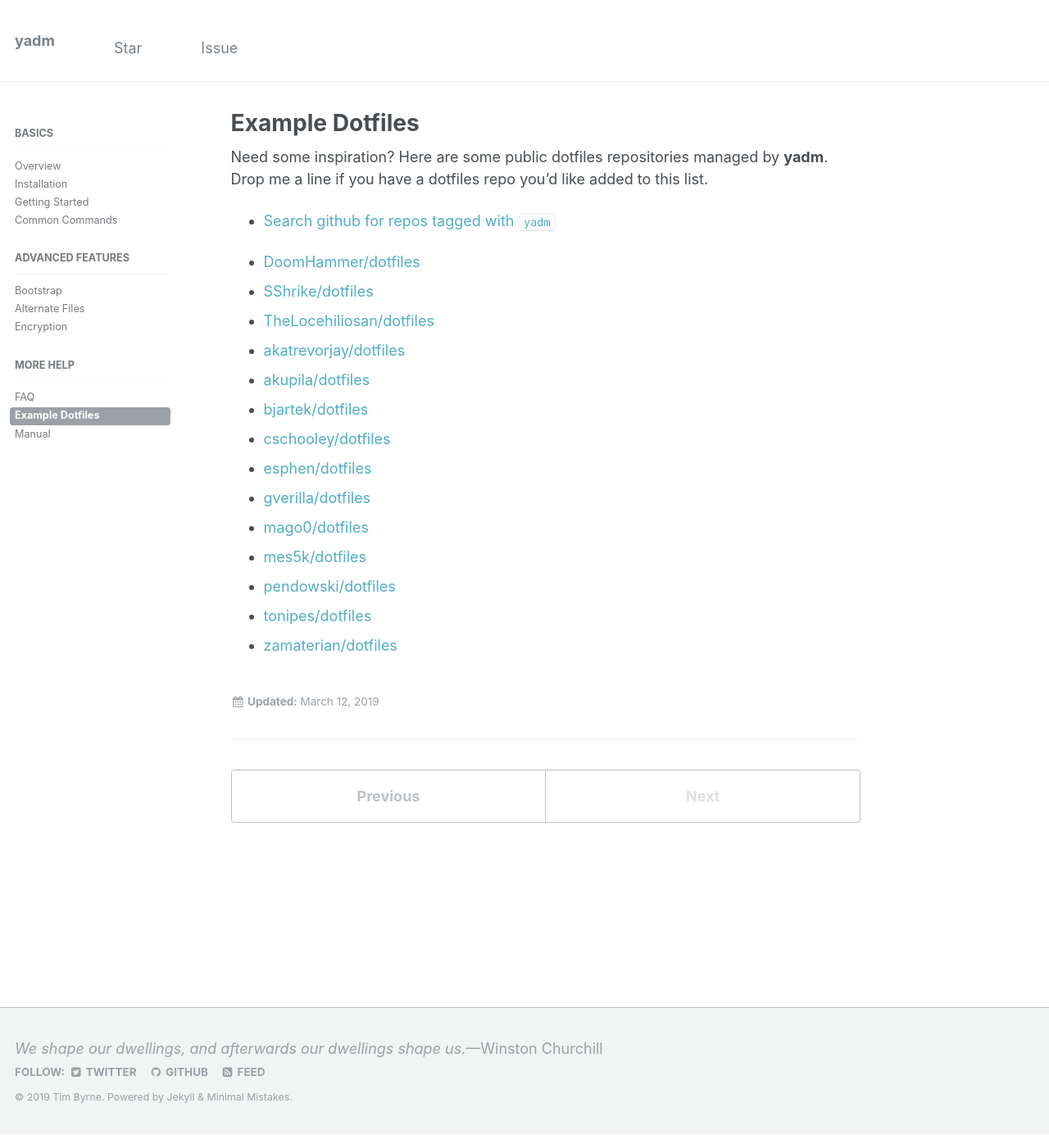
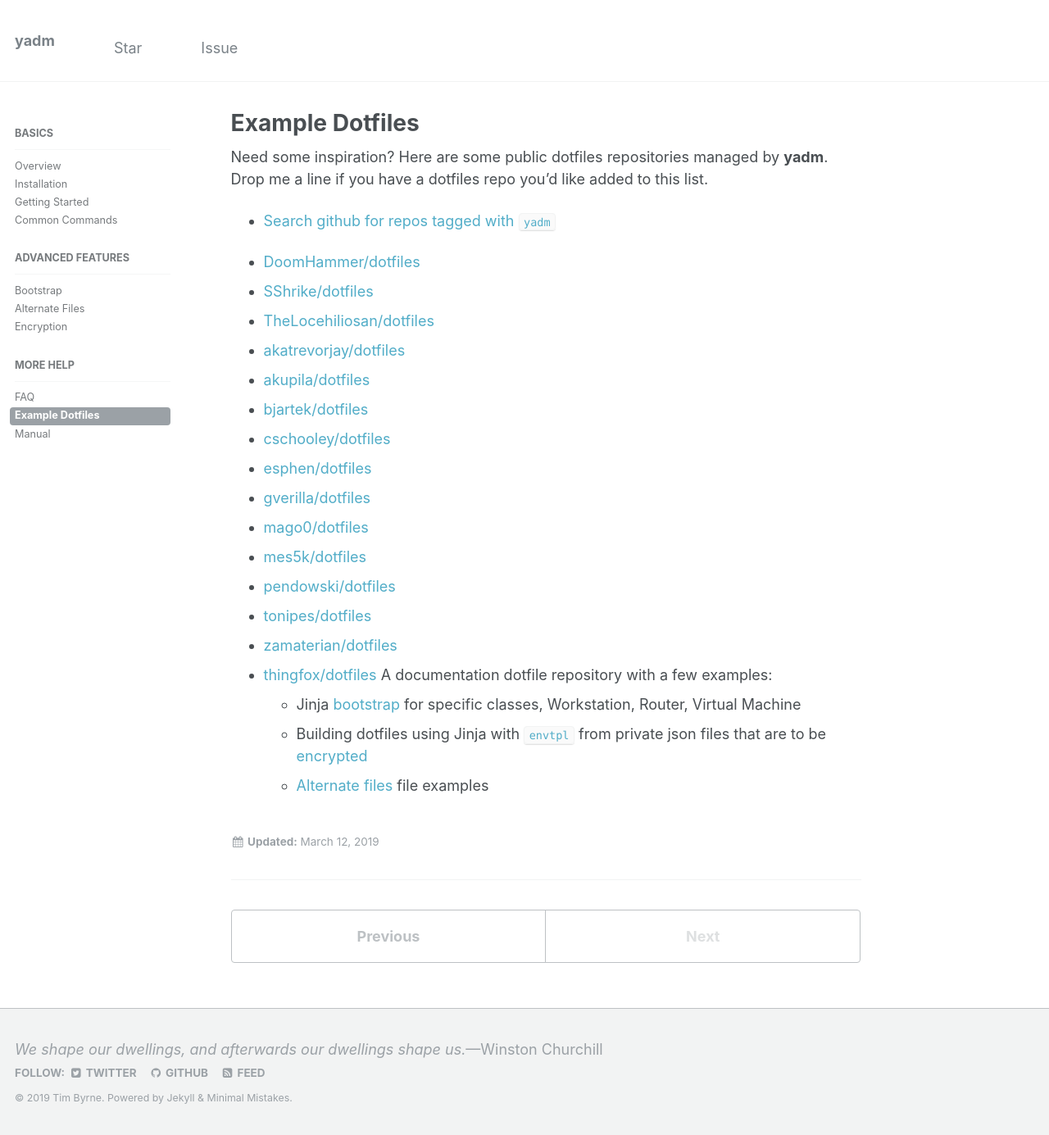
Before and after one commit to TheLocehiliosan/yadm, a Jekyll site: the page built from _docs/070_examples.md, in a window 1280 px wide and 1385 px high. Shown: the whole window at 82% size. Built offline with Jekyll 4.4.1, drawn with Linux system fonts in a browser that asks for light colours.

Commit message:
Add a cute thingfox

```diff
--- a/_docs/070_examples.md
+++ b/_docs/070_examples.md
@@ -22,3 +22,7 @@
 * [pendowski/dotfiles](https://github.com/pendowski/dotfiles)
 * [tonipes/dotfiles](https://github.com/tonipes/dotfiles)
 * [zamaterian/dotfiles](https://github.com/zamaterian/dotfiles)
+* [thingfox/dotfiles](https://github.com/thingfox/dotfiles) A documentation dotfile repository with a few examples:
+  - Jinja [bootstrap](https://yadm.io/docs/bootstrap) for specific classes, Workstation, Router, Virtual Machine
+  - Building dotfiles using Jinja with [`envtpl`](https://github.com/andreasjansson/envtpl) from private json files that are to be [encrypted](https://yadm.io/docs/encryption)
+  - [Alternate files](https://yadm.io/docs/alternates) file examples
```
